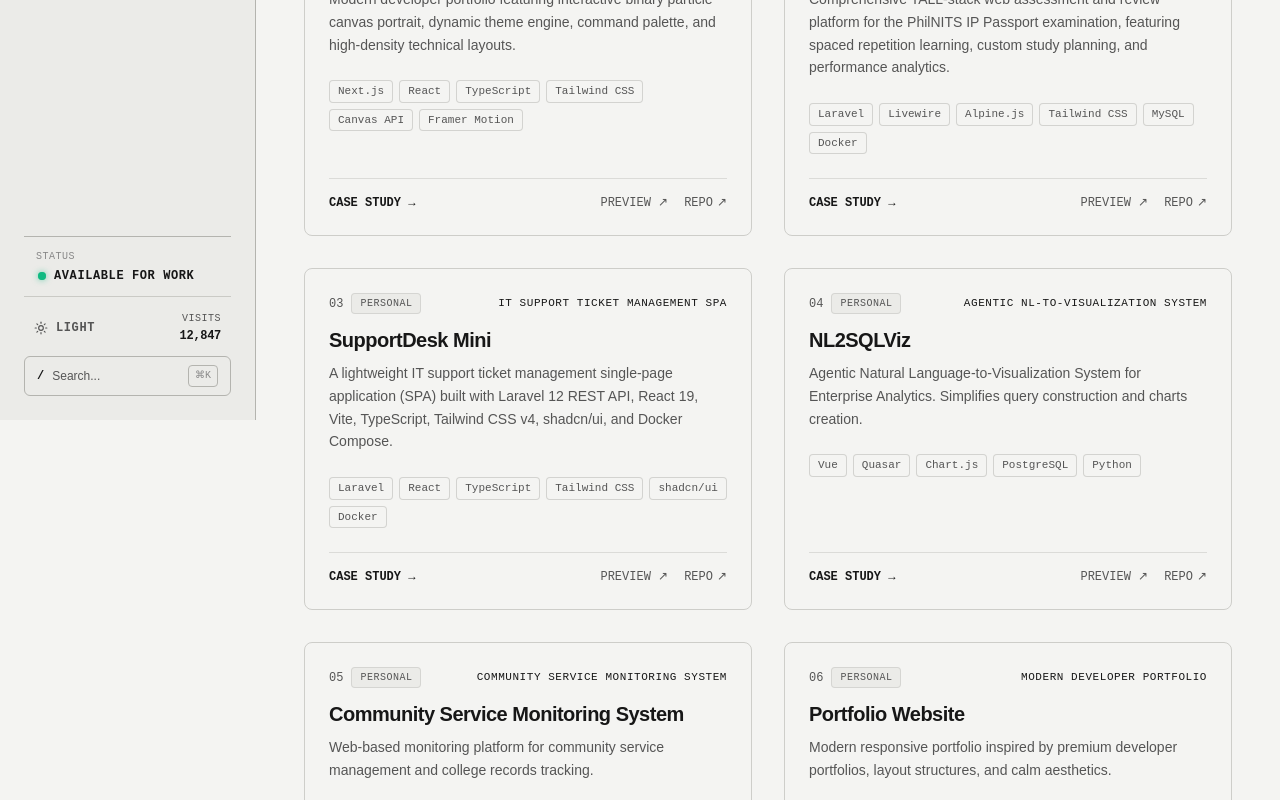
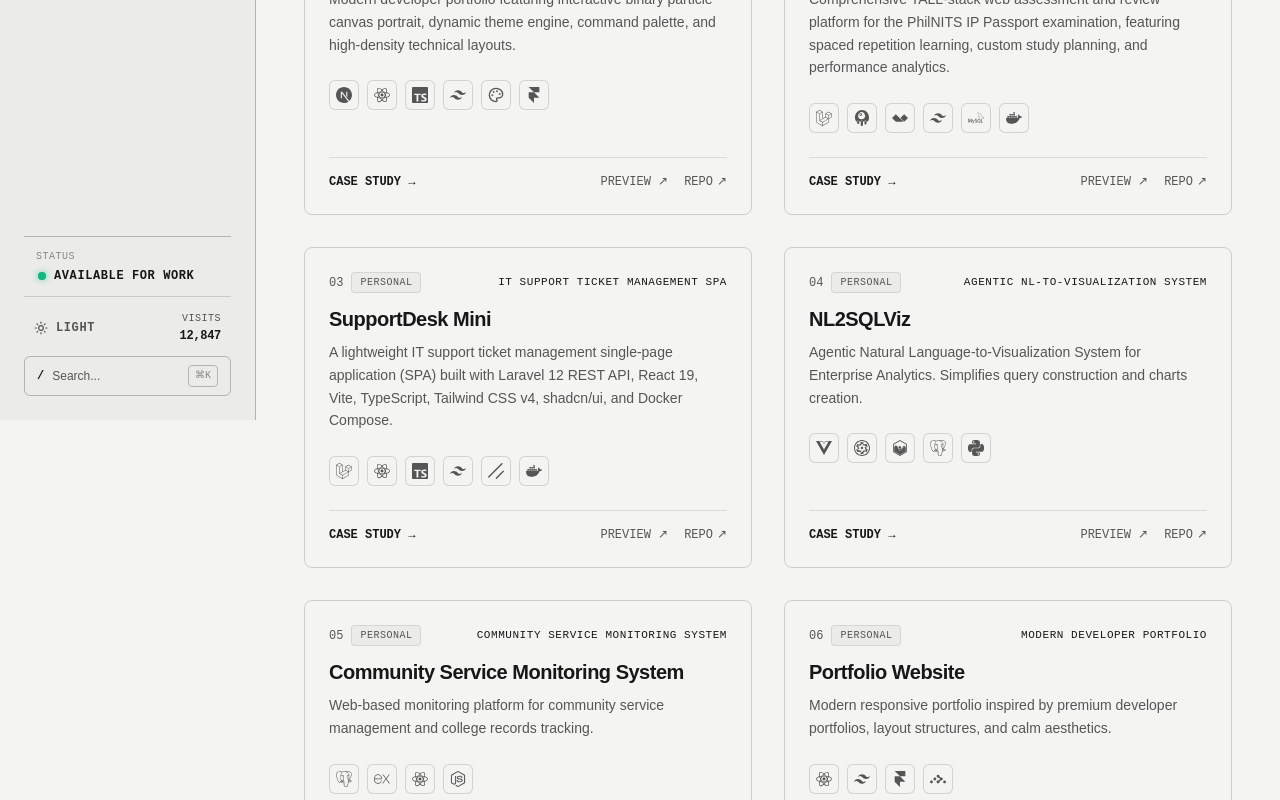
Before and after one commit to p1llows/jewel-portfolio, a Next.js app: page /work in a window 1280 px wide. Shown: the part 380-1180 px from the top of the page. Built offline with nearby package versions, Linux system fonts and the light colour scheme.

Commit message:
feat: add TechIcon and ProjectCard components

```diff
--- a/src/components/stack/TechIcon.tsx
+++ b/src/components/stack/TechIcon.tsx
@@ -42,9 +42,13 @@ import {
   SiKubernetes,
   SiNpm,
   SiNginx,
-  SiGsap,
+  SiGreensock,
   SiFramer,
   SiWebgl,
+  SiLivewire,
+  SiAlpinedotjs,
+  SiTelegram,
+  SiReactrouter,
 } from "react-icons/si";
 import { VscVscode } from "react-icons/vsc";
 import { FaAws } from "react-icons/fa6";
@@ -61,6 +65,7 @@ import {
   Workflow,
   Bot,
   TestTube,
+  Palette,
 } from "lucide-react";
 
 interface TechIconProps {
@@ -206,12 +211,29 @@ export function TechIcon({ name, className = "w-4 h-4" }: TechIconProps) {
     case "nginx":
       return <SiNginx className={className} />;
     case "gsap":
-      return <SiGsap className={className} />;
+    case "greensock":
+      return <SiGreensock className={className} />;
     case "framer motion":
     case "framer":
       return <SiFramer className={className} />;
     case "webgl":
       return <SiWebgl className={className} />;
+    case "livewire":
+      return <SiLivewire className={className} />;
+    case "alpine.js":
+    case "alpine":
+    case "alpinejs":
+      return <SiAlpinedotjs className={className} />;
+    case "telegram":
+      return <SiTelegram className={className} />;
+    case "react router":
+    case "react-router":
+      return <SiReactrouter className={className} />;
+    case "canvas api":
+    case "canvas":
+      return <Palette className={className} />;
+    case "filament":
+      return <Layers className={className} />;
     default:
       return <Code2 className={className} />;
   }
--- a/src/components/work/ProjectCard.tsx
+++ b/src/components/work/ProjectCard.tsx
@@ -1,4 +1,5 @@
 import { Project } from "@/data/projects";
+import { TechIcon } from "@/components/stack/TechIcon";
 
 interface ProjectCardProps {
   project: Project;
@@ -38,14 +39,16 @@ export function ProjectCard({ project, index, className = "" }: ProjectCardProps
           {project.description}
         </p>
 
-        <div className="flex flex-wrap gap-1.5 mb-6">
+        <div className="flex flex-wrap items-center gap-2 mb-6">
           {project.technologies.map((tech) => (
-            <span
+            <div
               key={tech}
-              className="px-2 py-0.5 rounded text-[11px] font-mono text-secondary bg-background border border-border/50"
+              title={tech}
+              aria-label={tech}
+              className="p-1.5 rounded-md bg-background border border-border/50 text-secondary hover:text-foreground hover:border-foreground/40 transition-colors flex items-center justify-center"
             >
-              {tech}
-            </span>
+              <TechIcon name={tech} className="w-4 h-4" />
+            </div>
           ))}
         </div>
       </div>
```
